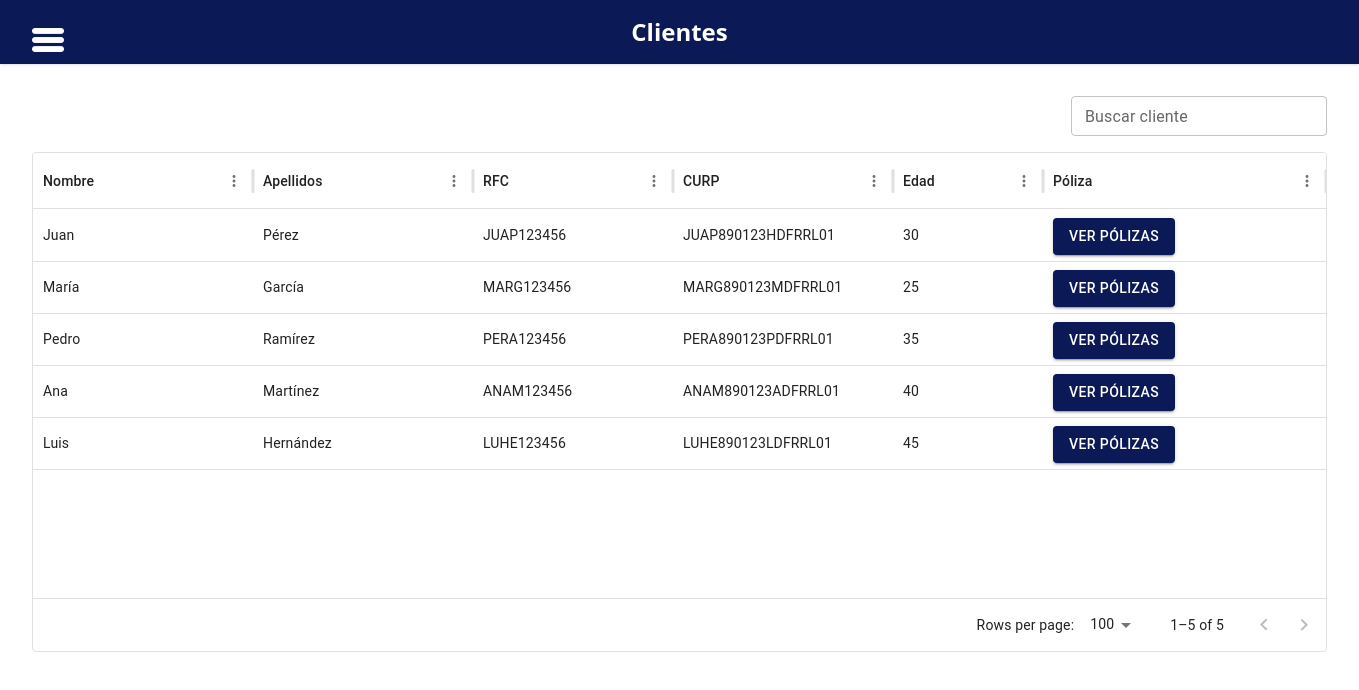
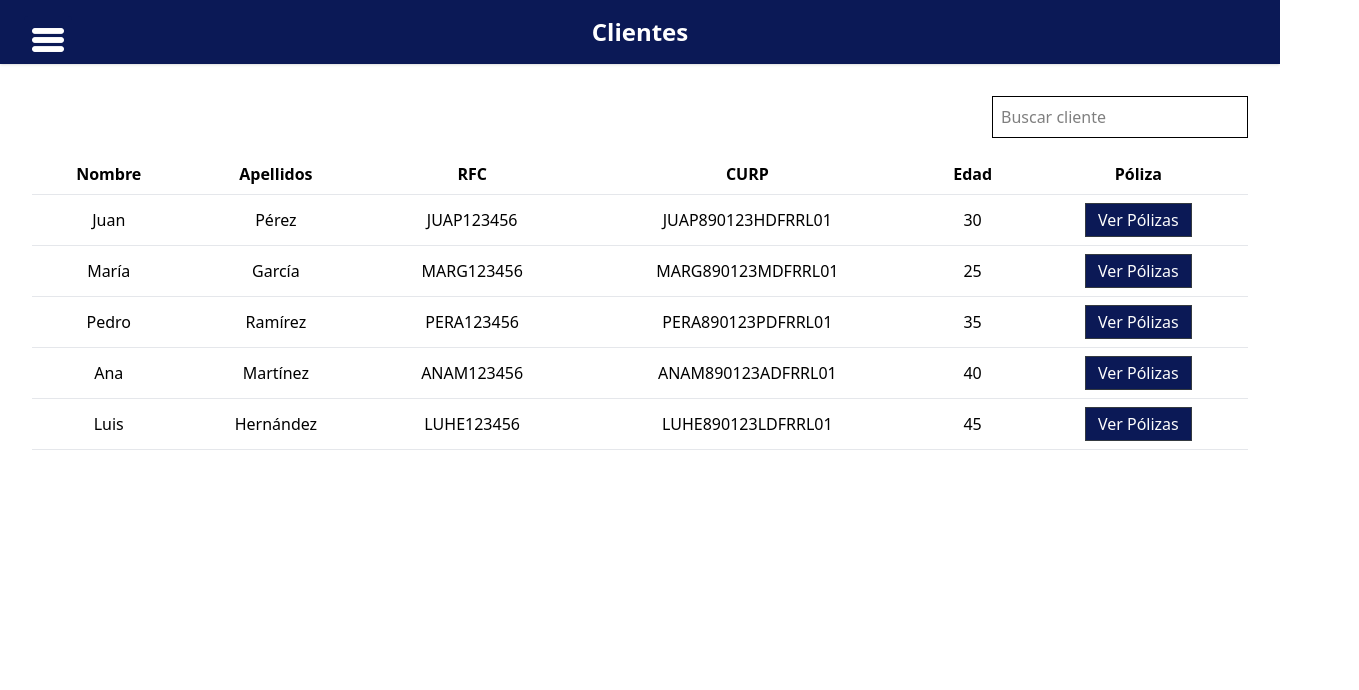
Before and after one commit to Christian20233tn137/multi_aseguradora, a React (Vite) app: page /clientes in a window 1280 px wide. Shown: the top 690 px of the page, 1359 px wide, since content can reach past the window. Built offline with nearby package versions, Linux system fonts and the light colour scheme; the HTML template or start-up script is replaced by a standard one.

Commit message:
cambios en algunas vistas

```diff
--- a/src/App.jsx
+++ b/src/App.jsx
@@ -20,6 +20,7 @@ import InformacionAdmin from "./components/AdminViews/Views/InformacionAdmin";
 import EditarAdmin from "./components/AdminViews/Views/EditarAdmin";
 import AgregarAdmin from "./components/AdminViews/Views/AgregarAdmin";
 import DatosCotizar from "./components/AgenteViews/Views/DatosCotizar";
+import Polizas from "./components/AgenteViews/Views/Polizas";
 
 const App = () => {
   const location = useLocation();
@@ -76,6 +77,8 @@ const App = () => {
         return "Estadisticas";
       case "/clientes":
         return "Clientes";
+      case "/clientes/polizas":
+        return "Seguros";
       default:
         return "Administradores";
     }
@@ -166,8 +169,7 @@ const App = () => {
             <Layout title={getTitle()} />
           </ProtectedRoute>
         }
-
-        >
+      >
         <Route path="informacion" element={<InformacionAdmin />} />
         <Route path="editar" element={<EditarAdmin />} />
         <Route path="agregar" element={<AgregarAdmin />} />
@@ -199,7 +201,7 @@ const App = () => {
             <LayoutAgente title={getTitle()} />
           </ProtectedRoute>
         }
-        >
+      >
         <Route path="informacion" element={<DatosCotizar />} />
       </Route>
 
@@ -219,7 +221,9 @@ const App = () => {
             <LayoutAgente title={getTitle()} />
           </ProtectedRoute>
         }
-      />
+      >
+        <Route path="polizas" element={<Polizas />} />
+      </Route>
 
       {/* Ruta por defecto (404) */}
       <Route path="*" element={<NotFound />} />
--- a/src/components/AgenteViews/MainContentAgente.jsx
+++ b/src/components/AgenteViews/MainContentAgente.jsx
@@ -6,6 +6,7 @@ import Estadisticas from "./Views/Estadisticas";
 import Clientes from "./Views/Clientes";
 import Notfound from "../Notfound";
 import DatosCotizar from "./Views/DatosCotizar";
+import Polizas from "./Views/Polizas";
 
 const MainContentAgente = () => {
   const location = useLocation();
@@ -22,6 +23,8 @@ const MainContentAgente = () => {
         return "Estadisticas";
       case "/clientes":
         return "Clientes";
+        case "/clientes/polizas":
+          return "Clientes";
       default:
         return "Bienvenido al sistema";
     }
@@ -39,6 +42,8 @@ const MainContentAgente = () => {
         return <Estadisticas />;
       case "/clientes":
         return <Clientes />;
+        case "/clientes/polizas":
+        return <Polizas />;
       default:
         return <Notfound />;
     }
--- a/src/components/AgenteViews/Views/Clientes.jsx
+++ b/src/components/AgenteViews/Views/Clientes.jsx
@@ -1,6 +1,4 @@
 import React, { useState } from "react";
-import { DataGrid } from "@mui/x-data-grid";
-import { Button, TextField } from "@mui/material";
 import { useNavigate } from "react-router-dom";
 
 const Clientes = () => {
@@ -60,56 +58,51 @@ const Clientes = () => {
       )
     : initialRows;
 
-  const columns = [
-    { field: "nombre", headerName: "Nombre", width: 220 },
-    { field: "apellidos", headerName: "Apellidos", width: 220 },
-    { field: "rfc", headerName: "RFC", width: 200 },
-    { field: "curp", headerName: "CURP", width: 220 },
-    { field: "edad", headerName: "Edad", width: 150 },
-    {
-      field: "poliza",
-      headerName: "Póliza",
-      width: 283,
-      renderCell: (params) => (
-        <Button
-          className="center"
-          variant="contained"
-          sx={{
-            backgroundColor: "#0b1956",
-            "&:hover": { backgroundColor: "#354797" },
-          }}
-          onClick={() => navigate(`/clientes/polizas/${params.row.id}`)}
-        >
-          Ver Pólizas
-        </Button>
-      ),
-      sortable: false,
-      filterable: false,
-    },
-  ];
-
   return (
     <div className="relative p-4">
       <div className="flex justify-between items-center mb-4">
         <h1 className="text-xl font-bold"></h1>
-        <TextField
-          label="Buscar cliente"
-          variant="outlined"
-          size="small"
-          className="w-64"
+        <input
+          type="text"
+          placeholder="Buscar cliente"
+          className="border p-2 w-64"
           value={search}
           onChange={(e) => setSearch(e.target.value)}
           aria-label="Buscar cliente"
         />
       </div>
-      <div className="h-[500px] w-full">
-        <DataGrid
-          rows={filteredRows}
-          columns={columns}
-          pageSize={5}
-          rowsPerPageOptions={[5]}
-          getRowId={(row) => row.id}
-        />
+      <div className="overflow-x-auto">
+        <table className="min-w-full">
+          <thead>
+            <tr>
+              <th className="py-2 px-4 border-b border-gray-200 text-center">Nombre</th>
+              <th className="py-2 px-4 border-b border-gray-200 text-center">Apellidos</th>
+              <th className="py-2 px-4 border-b border-gray-200 text-center">RFC</th>
+              <th className="py-2 px-4 border-b border-gray-200 text-center">CURP</th>
+              <th className="py-2 px-4 border-b border-gray-200 text-center">Edad</th>
+              <th className="py-2 px-4 border-b border-gray-200 text-center">Póliza</th>
+            </tr>
+          </thead>
+          <tbody>
+            {filteredRows.map((row) => (
+              <tr key={row.id}>
+                <td className="py-2 px-4 border-b border-gray-200 text-center">{row.nombre}</td>
+                <td className="py-2 px-4 border-b border-gray-200 text-center">{row.apellidos}</td>
+                <td className="py-2 px-4 border-b border-gray-200 text-center">{row.rfc}</td>
+                <td className="py-2 px-4 border-b border-gray-200 text-center">{row.curp}</td>
+                <td className="py-2 px-4 border-b border-gray-200 text-center">{row.edad}</td>
+                <td className="py-2 px-4 border-b border-gray-200 text-center">
+                  <button
+                    className="botones text-white py-1 px-3 rounded"
+                    onClick={() => navigate(`/clientes/polizas`)}  //${row.id}
+                  >
+                    Ver Pólizas
+                  </button>
+                </td>
+              </tr>
+            ))}
+          </tbody>
+        </table>
       </div>
     </div>
   );
--- /dev/null
+++ b/src/components/AgenteViews/Views/Polizas.jsx
@@ -0,0 +1,57 @@
+import React, { useState } from 'react';
+
+const nombre = "Chris el macho";
+
+const polizas = [
+  { id: 1, tipo: "Seguro de viaje", vigencia: "10/10/2025", costo: "$500" },
+  { id: 2, tipo: "Seguro de vida", vigencia: "10/10/2025", costo: "$500" },
+  { id: 3, tipo: "Seguro de gastos médicos", vigencia: "10/10/2025", costo: "$500" },
+  { id: 4, tipo: "Seguro de viaje", vigencia: "10/10/2025", costo: "$500" },
+  { id: 5, tipo: "Seguro de viaje", vigencia: "10/10/2025", costo: "$500" }
+];
+
+const Polizas = () => {
+  const [searchQuery, setSearchQuery] = useState('');
+
+  const handleSearchChange = (event) => {
+    setSearchQuery(event.target.value);
+  };
+
+  const filteredPolizas = polizas.filter((poliza) =>
+    poliza.tipo.toLowerCase().includes(searchQuery.toLowerCase())
+  );
+
+  return (
+    <div className='p-6 w-auto h-auto overflow-hidden'>
+      <h1 className="text-3xl max-w-screen p-3 text-center font-normal text-black bg-blue-100 rounded-2xl">
+        {nombre}
+      </h1>
+
+      <div className="flex justify-end p-4">
+        <input
+          type="text"
+          placeholder="Buscar..."
+          value={searchQuery}
+          onChange={handleSearchChange}
+          className="border border-gray-400 rounded-lg p-2 focus:outline-none focus:ring-2 focus:ring-blue-500"
+        />
+      </div>
+
+      <div className="grid grid-cols-1 sm:grid-cols-2 md:grid-cols-3 lg:grid-cols-3 gap-6">
+        {filteredPolizas.map((poliza) => (
+          <div key={poliza.id} className="border rounded-lg p-4 shadow-lg">
+            <h2 className="font-bold">PÓLIZA N. {poliza.id}</h2>
+            <p>{poliza.tipo}</p>
+            <p>Vigencia: {poliza.vigencia}</p>
+            <p>Costo mensual: {poliza.costo}</p>
+            <button className="mt-4 botones text-white px-4 py-2 rounded-lg hover:bg-blue-700 transition">
+              Ver más
+            </button>
+          </div>
+        ))}
+      </div>
+    </div>
+  );
+};
+
+export default Polizas;
```
